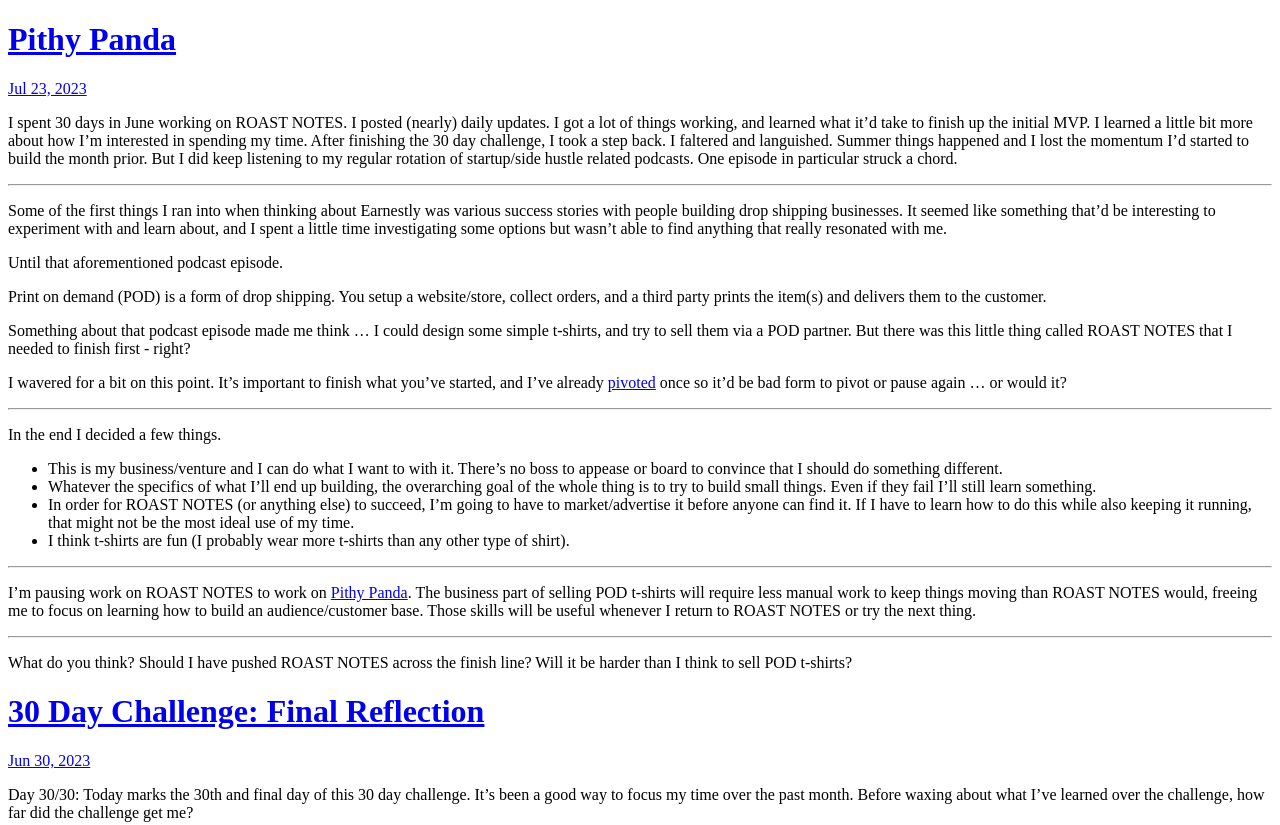
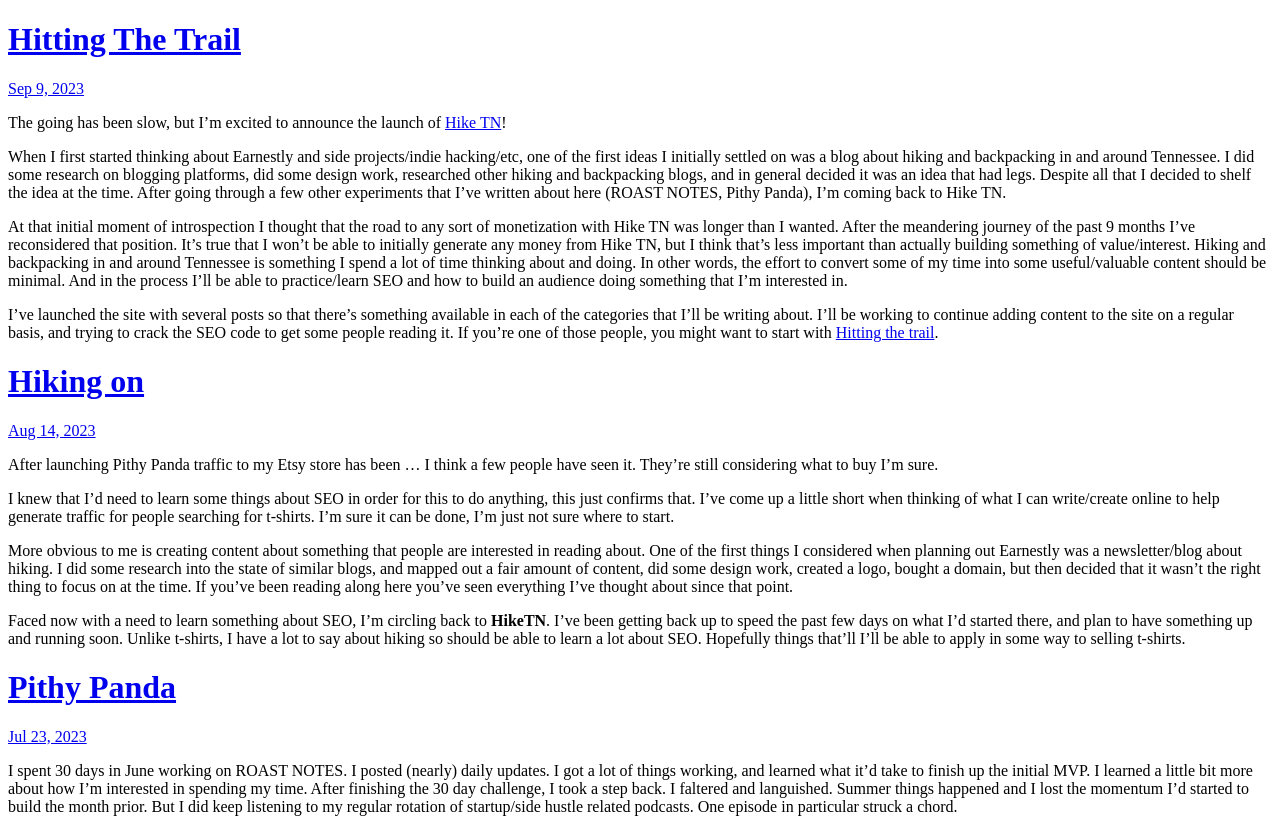
Before and after one commit to EarnestlyDev/microblog, a plain HTML site: page index.html in a window 1280 px wide. Shown: the top 825 px of the page. Drawn offline with Linux system fonts and the light colour scheme.

Commit message:
Archiving from Micro.blog.

```diff
--- a/index.html
+++ b/index.html
@@ -21,6 +21,38 @@
 <div class="h-feed">
 
 
+
+	  <div class="h-entry">
+
+			<h1><a href="https://earnestly.dev/2023/09/09/hitting-the-trail.html">Hitting The Trail</a></h1>
+
+
+		<a href="https://earnestly.dev/2023/09/09/hitting-the-trail.html" class="u-url"><time class="dt-published" datetime="2023-09-09 12:18:16 -0500">Sep 9, 2023</time></a>
+
+		<div class="e-content">
+			 <p>The going has been slow, but I’m excited to announce the launch of <a href="https://www.hiketn.us">Hike TN</a>!</p>
+<p>When I first started thinking about Earnestly and side projects/indie hacking/etc, one of the first ideas I initially settled on was a blog about hiking and backpacking in and around Tennessee. I did some research on blogging platforms, did some design work, researched other hiking and backpacking blogs, and in general decided it was an idea that had legs. Despite all that I decided to shelf the idea at the time. After going through a few other experiments that I’ve written about here (ROAST NOTES, Pithy Panda), I’m coming back to Hike TN.</p>
+<p>At that initial moment of introspection I thought that the road to any sort of monetization with Hike TN was longer than I wanted. After the meandering journey of the past 9 months I’ve reconsidered that position. It’s true that I won’t be able to initially generate any money from Hike TN, but I think that’s less important than actually building something of value/interest. Hiking and backpacking in and around Tennessee is something I spend a lot of time thinking about and doing. In other words, the effort to convert some of my time into some useful/valuable content should be minimal. And in the process I’ll be able to practice/learn SEO and how to build an audience doing something that I’m interested in.</p>
+<p>I’ve launched the site with several posts so that there’s something available in each of the categories that I’ll be writing about. I’ll be working to continue adding content to the site on a regular basis, and trying to crack the SEO code to get some people reading it. If you’re one of those people, you might want to start with <a href="https://www.hiketn.us/hitting-the-trail/">Hitting the trail</a>.</p>
+
+		</div>
+	  </div>
+
+	  <div class="h-entry">
+
+			<h1><a href="https://earnestly.dev/2023/08/14/hiking-on.html">Hiking on</a></h1>
+
+
+		<a href="https://earnestly.dev/2023/08/14/hiking-on.html" class="u-url"><time class="dt-published" datetime="2023-08-14 21:48:55 -0500">Aug 14, 2023</time></a>
+
+		<div class="e-content">
+			 <p>After launching Pithy Panda traffic to my Etsy store has been &hellip; I think a few people have seen it. They&rsquo;re still considering what to buy I&rsquo;m sure.</p>
+<p>I knew that I&rsquo;d need to learn some things about SEO in order for this to do anything, this just confirms that. I&rsquo;ve come up a little short when thinking of what I can write/create online to help generate traffic for people searching for t-shirts. I&rsquo;m sure it can be done, I&rsquo;m just not sure where to start.</p>
+<p>More obvious to me is creating content about something that people are interested in reading about. One of the first things I considered when planning out Earnestly was a newsletter/blog about hiking. I did some research into the state of similar blogs, and mapped out a fair amount of content, did some design work, created a logo, bought a domain, but then decided that it wasn&rsquo;t the right thing to focus on at the time. If you&rsquo;ve been reading along here you&rsquo;ve seen everything I&rsquo;ve thought about since that point.</p>
+<p>Faced now with a need to learn something about SEO, I&rsquo;m circling back to <strong>HikeTN</strong>. I&rsquo;ve been getting back up to speed the past few days on what I&rsquo;d started there, and plan to have something up and running soon. Unlike t-shirts, I have a lot to say about hiking so should be able to learn a lot about SEO. Hopefully things that&rsquo;ll I&rsquo;ll be able to apply in some way to selling t-shirts.</p>
+
+		</div>
+	  </div>
 
 	  <div class="h-entry">
 
```
